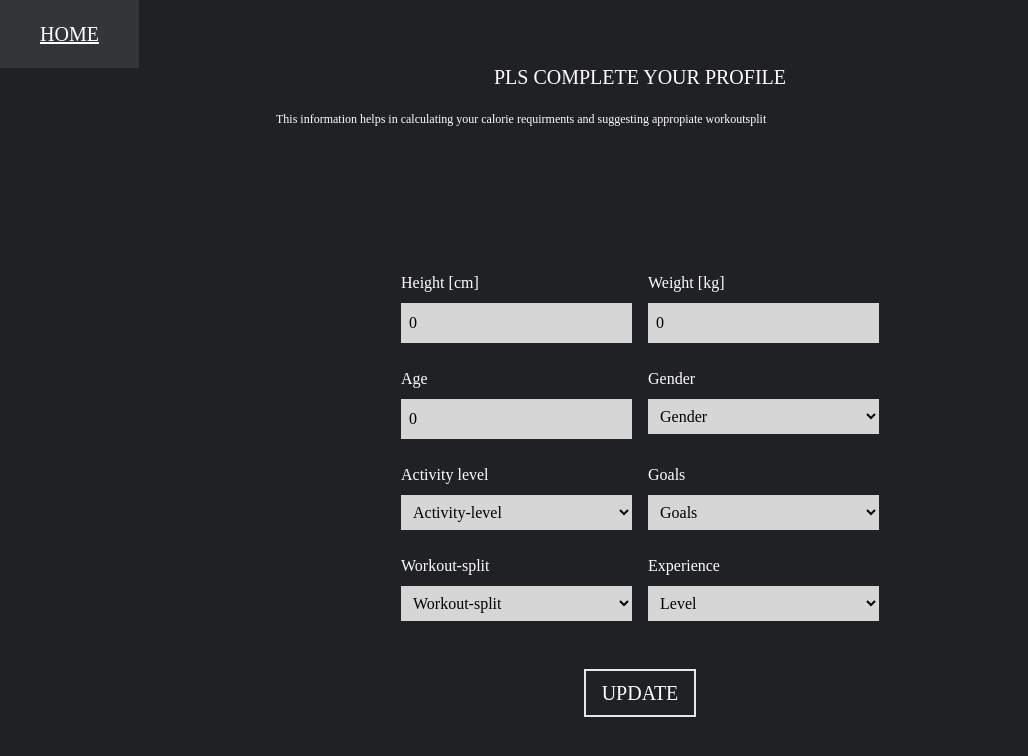
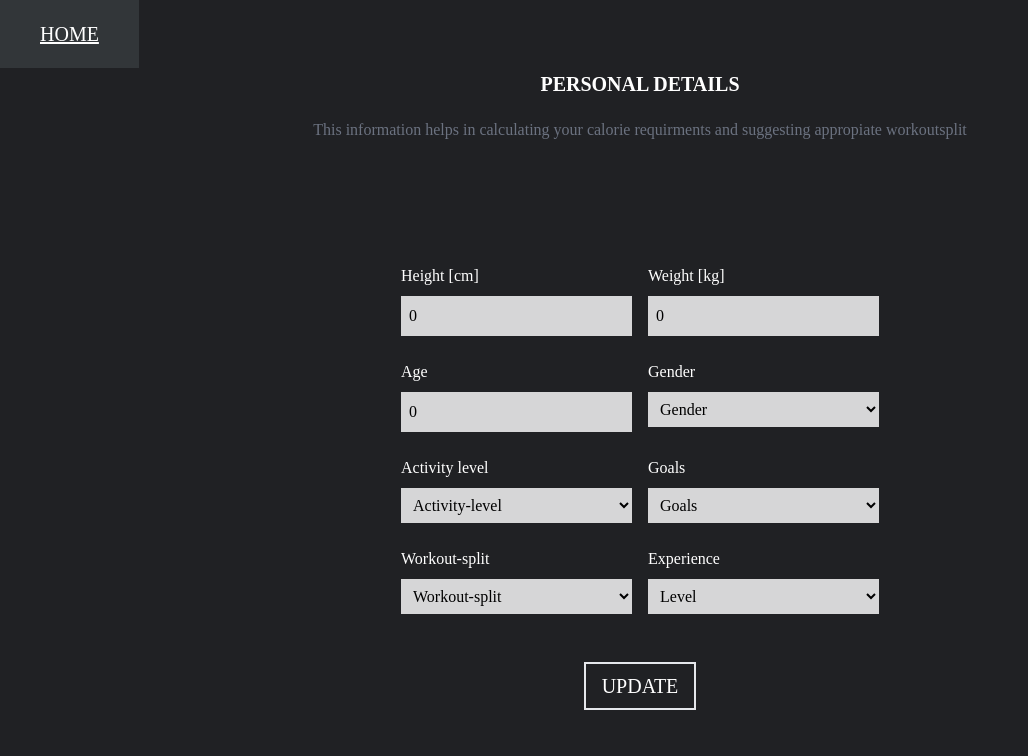
Before and after one commit to mohitbish/Fit-Trk, a React (Create React App) app in the folder client/: page /profile in a window 1280 px wide. Shown: the top 756 px of the page, without its empty margins (0-1028 px from the left). Built offline with nearby package versions, Linux system fonts and the light colour scheme; sample sign-in values are in the browser's storage; what prettier-plugin-tailwindcss would draw is missing.

Commit message:
profile css and resp done

```diff
--- a/client/src/Pages/Profile.jsx
+++ b/client/src/Pages/Profile.jsx
@@ -136,18 +136,19 @@ const Profile = () => {
         Home
       </Link>
       <div className="w-3/5">
-        <h1 className="uppercase  text-xl text-center text-white my-5">
-          Pls complete your profile
+
+        <h1 className="uppercase  text-xl text-center text-white font-bold my-5">
+          personal details
         </h1>
 
-        <p className="text-white text-xs m-5">
+        <p className="text-gray-500 text-center">
           This information helps in calculating your calorie requirments and
           suggesting appropiate workoutsplit
         </p>
       </div>
 
       <form
-        className="flex flex-col mx-20 mt-10 py-10 text-white"
+        className="flex flex-col mx-20 mt-8 py-10 text-white"
         action=""
         onSubmit={(event) => handleinfosubmit(event)}
       >
```
